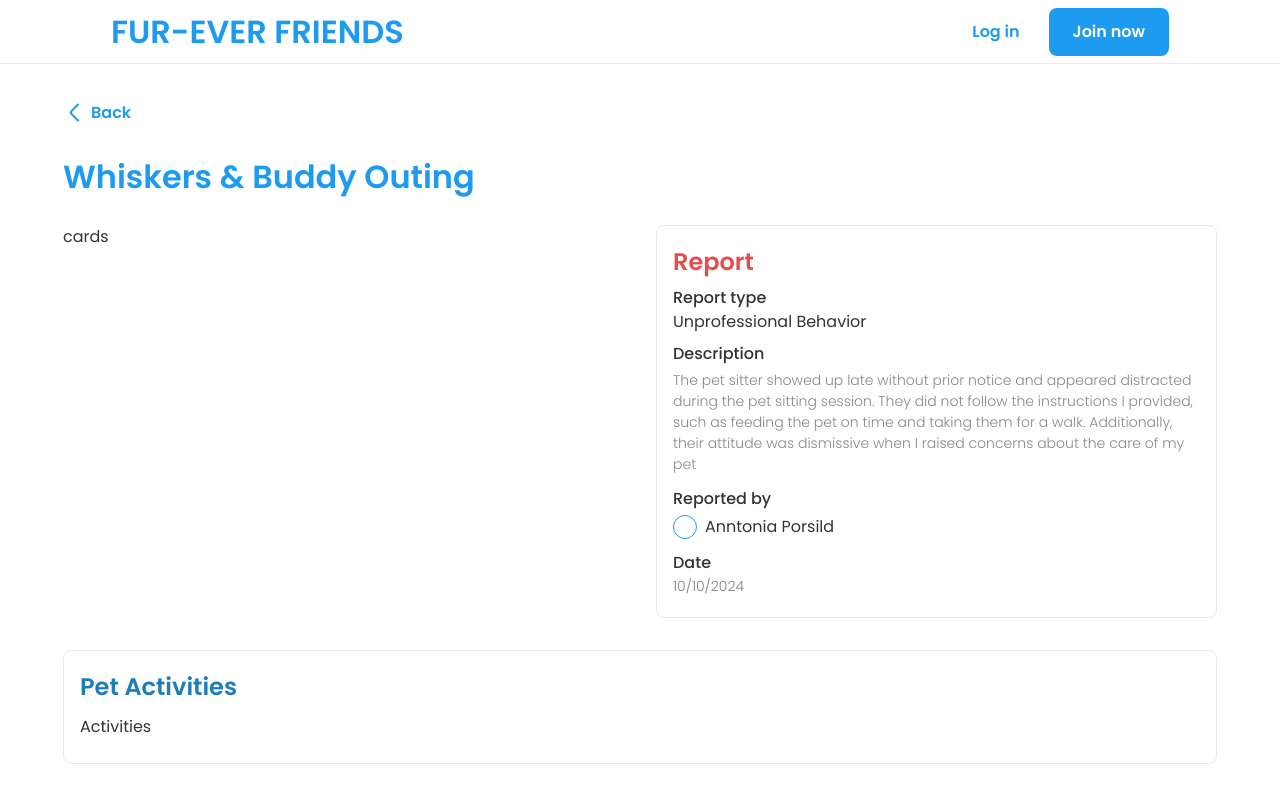
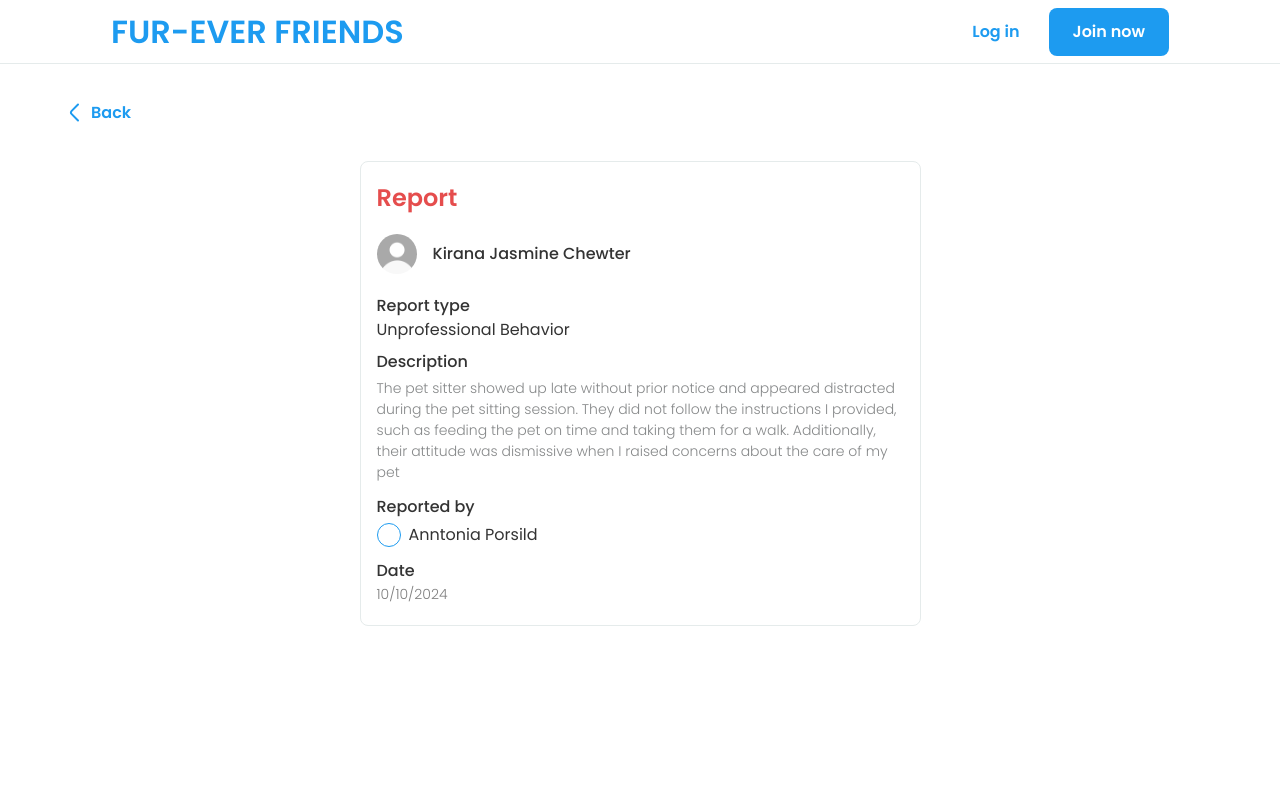
Before and after one commit to jetsarew/fur-ever-friends-frontend, a Next.js app: page /reports/1 in a window 1280 px wide. Built offline with nearby package versions, Linux system fonts and the light colour scheme.

Commit message:
chore: change UI of report page

```diff
--- a/src/app/(overview)/profile/[id]/page.tsx
+++ b/src/app/(overview)/profile/[id]/page.tsx
@@ -182,10 +182,13 @@ export default function ProfilePage({ params }: {
                         <p className="text-body-paragraph">{userData?.petsitter?.quote}</p>
                         <p className="text-body text-medium-gray">{userData?.petsitter?.location}</p>
                     </div>
-                    <div className="pt-4 flex flex-row justify-between gap-5">
-                        <InviteButton />
-                        <FavoriteButton />
-                    </div>
+                    {
+                        myData?.role != "ADMIN" &&
+                        <div className="pt-4 flex flex-row justify-between gap-5">
+                            <InviteButton />
+                            <FavoriteButton />
+                        </div>
+                    }
                 </div>
             </div>
         </div>
--- a/src/app/(overview)/reports/(overview)/[id]/page.tsx
+++ b/src/app/(overview)/reports/(overview)/[id]/page.tsx
@@ -1,68 +1,48 @@
-export default function ReportPage({ params }: {
-    params: { id: string }
-}) {
-    console.log(params.id)
+import Image from "next/image";
+
+export default function ReportPage({ params }: { params: { id: string } }) {
+  console.log(params.id);
   return (
-        <div className="w-[1154px] grid gap-[32px]">
-            <div className="text-header text-bright-blue">Whiskers & Buddy Outing</div>
-            <div className="flex justify-between">
-                <div className="w-[561px]">
-                    cards
-                </div>
     <div className="grid gap-[16px] w-[561px] border border-bd-gray rounded-[8px] py-[24px] px-[16px]">
-                    <div className="text-subheading text-bright-red">
-                        Report
+      <div className="text-subheading text-bright-red">Report</div>
+      <div className="py-2 flex flex-row items-center gap-4">
+        <Image
+            src="/default_profile.jpg"
+            width={80}
+            height={80}
+            alt="reported"
+            className="w-10 h-10 rounded-full object-cover"
+        />
+        <p className="text-body-bold">Kirana Jasmine Chewter</p>
       </div>
       <div className="grid gap-[8px]">
-                        <div className="text-body-bold text-dark">
-                            Report type
+        <div className="text-body-bold text-dark">Report type</div>
+        <div className="text-body text-dark">Unprofessional Behavior</div>
       </div>
-                        <div className="text-body text-dark">
-                            Unprofessional Behavior
+
+      <div className="grid gap-[8px]">
+        <div className="text-body-bold text-dark">Description</div>
+        <div className="text-small-paragraph text-paragraph-gray">
+          The pet sitter showed up late without prior notice and appeared
+          distracted during the pet sitting session. They did not follow the
+          instructions I provided, such as feeding the pet on time and taking
+          them for a walk. Additionally, their attitude was dismissive when I
+          raised concerns about the care of my pet
         </div>
       </div>
 
       <div className="grid gap-[8px]">
-                        <div className="text-body-bold text-dark">
-                            Description
-                        </div>
-                        <div className="text-small-paragraph text-paragraph-gray">
-                            The pet sitter showed up late without prior notice and appeared distracted during the pet sitting session. They did not follow the instructions I provided, such as feeding the pet on time and taking them for a walk. Additionally, their attitude was dismissive when I raised concerns about the care of my pet
+        <div className="text-body-bold text-dark">Reported by</div>
+        <div className="flex gap-[8px] items-center">
+          <div className="w-[24px] h-[24px] rounded-[12px] border border-bright-blue"></div>
+          <div className="text-body text-dark">Anntonia Porsild</div>
         </div>
       </div>
 
       <div className="grid gap-[8px]">
-                        <div className="text-body-bold text-dark">
-                            Reported by
-                        </div>
-                        <div className="flex gap-[8px] items-center">
-                            <div className="w-[24px] h-[24px] rounded-[12px] border border-bright-blue">
-
-                            </div>
-                            <div className="text-body text-dark">
-                                Anntonia Porsild
+        <div className="text-body-bold text-dark">Date</div>
+        <div className="text-small text-standard-gray">10/10/2024</div>
       </div>
     </div>
-                    </div>
-
-                    <div className="grid gap-[8px]">
-                        <div className="text-body-bold text-dark">
-                            Date
-                        </div>
-                        <div className="text-small text-standard-gray">
-                            10/10/2024
-                        </div>
-                    </div>
-                </div>
-            </div>
-            <div className="border border-bd-gray rounded-[8px] py-[24px] px-[16px] grid gap-[16px]">
-                <div className="text-subheading text-dark-blue">
-                    Pet Activities
-                </div>
-                <div>
-                    Activities
-                </div>
-            </div>
-        </div >
-    )
+  );
 }
```
Lines whose indentation alone changed are shown as unchanged.
